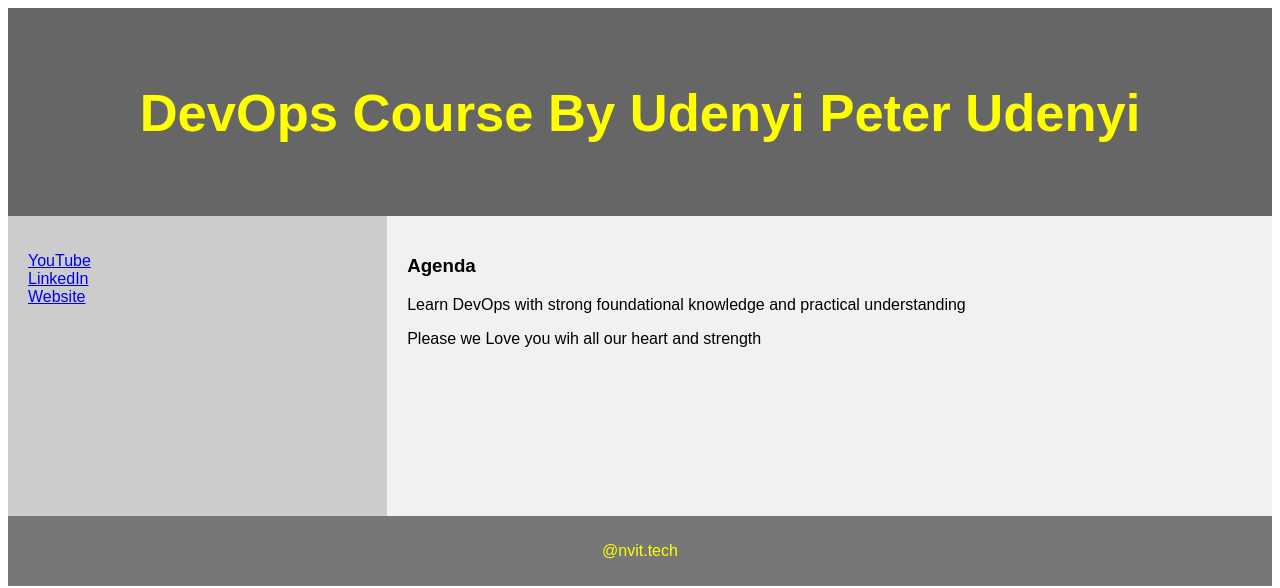
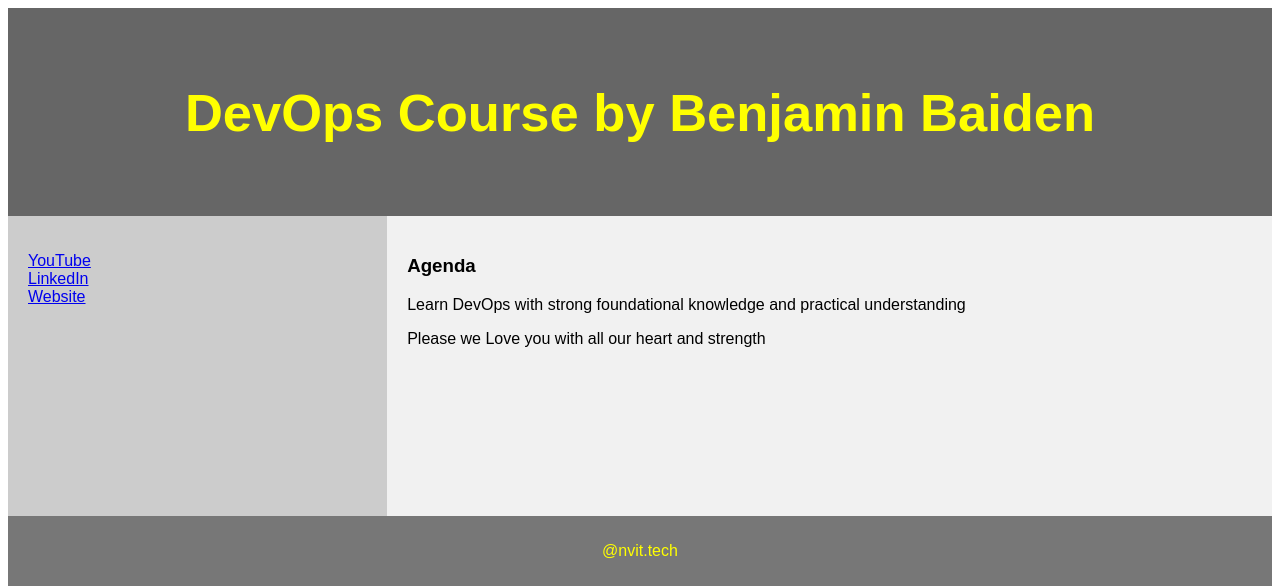
Before and after one commit to bennybaiden/Docker-Zero-to-Hero, a Django app: page /demo/ in a window 1280 px wide. Shown: the top 588 px of the page. Run offline with Django 4.2, Linux system fonts and the light colour scheme.

Commit message:
devops course by Udenyi Peter modified by Benjamin Baiden

```diff
--- a/examples/python-web-app/devops/demo/templates/demo_site.html
+++ b/examples/python-web-app/devops/demo/templates/demo_site.html
@@ -73,7 +73,7 @@ footer {
 
 
 <header>
-  <h2>DevOps Course By Udenyi Peter Udenyi</h2>
+  <h2>DevOps Course by  Benjamin Baiden</h2>
 </header>
 
 <section>
@@ -88,7 +88,7 @@ footer {
   <article>
     <h1>Agenda</h1>
     <p>Learn DevOps with strong foundational knowledge and practical understanding</p>
-    <p>Please we Love you wih all our heart and strength</p>
+    <p>Please we Love you with all our heart and strength</p>
   </article>
 </section>
 
```
